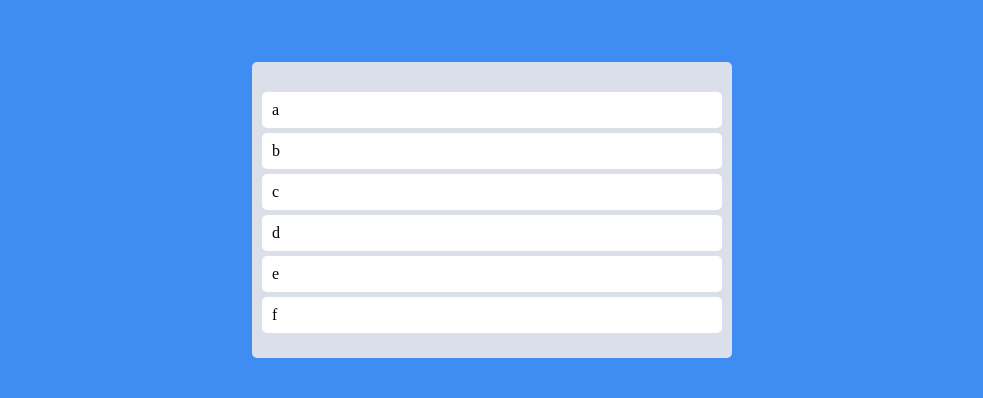
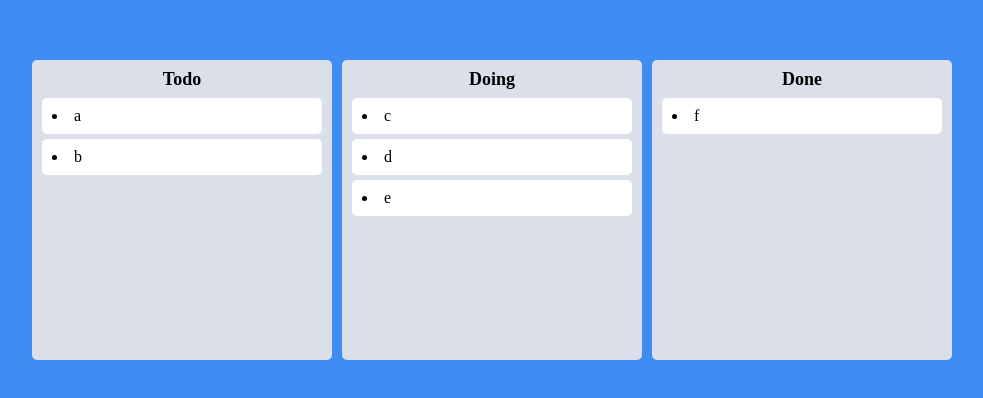
Before and after one commit to jhchoi1182/todo-dndable, a React (Create React App) app: page / in a window 1280 px wide. Shown: the part 190-588 px from the top of the page, without its empty margins (148-1131 px from the left). Built offline with nearby package versions, Linux system fonts and the light colour scheme.

Commit message:
테이블 분리

```diff
--- a/src/atoms.ts
+++ b/src/atoms.ts
@@ -1,6 +1,14 @@
 import { atom } from "recoil";
 
-export const todoState = atom({
-  key: "todo",
-  default: ["a", "b", "c", "d", "e", "f"],
+interface IToDoState {
+  [key: string]: string[];
+}
+
+export const todoState = atom<IToDoState>({
+  key: "toDo",
+  default: {
+    Todo: ["a", "b"],
+    Doing: ["c", "d", "e"],
+    Done: ["f"],
+  },
 });
--- /dev/null
+++ b/src/components/Board.tsx
@@ -0,0 +1,45 @@
+import React from "react";
+import { Droppable } from "react-beautiful-dnd";
+import styled from "styled-components";
+import DraggableCard from "./DraggableCard";
+
+interface IBoardPros {
+  todos: string[];
+  boardId: string;
+}
+
+const Board = ({ todos, boardId }: IBoardPros) => {
+  return (
+    <Wrapper>
+      <Title>{boardId}</Title>
+      <Droppable droppableId={boardId}>
+        {(provided) => (
+          <div ref={provided.innerRef} {...provided.droppableProps}>
+            {todos.map((todo, i) => (
+              <DraggableCard key={todo} todo={todo} index={i} />
+            ))}
+            {provided.placeholder}
+          </div>
+        )}
+      </Droppable>
+    </Wrapper>
+  );
+};
+
+export default Board;
+
+const Wrapper = styled.div`
+  width: 300px;
+  padding: 20px 10px;
+  padding-top: 10px;
+  background-color: ${(props) => props.theme.boardColor};
+  border-radius: 5px;
+  min-height: 300px;
+`;
+
+const Title = styled.h2`
+  text-align: center;
+  font-weight: 600;
+  margin-bottom: 10px;
+  font-size: 18px;
+`;
--- a/src/components/Trello.tsx
+++ b/src/components/Trello.tsx
@@ -3,37 +3,34 @@ import { DragDropContext, Draggable, Droppable, DropResult } from "react-beautif
 import { useRecoilState } from "recoil";
 import styled from "styled-components";
 import { todoState } from "../atoms";
-import DraggableCard from "./DraggableCard";
+import Board from "./Board";
 
 const Trello = () => {
   const [todos, setTodos] = useRecoilState(todoState);
   const onDragEnd = ({ draggableId, destination, source }: DropResult) => {
-    if (!destination) return;
-    setTodos((oldTodos) => {
-      const todos = [...oldTodos];
+    if (source.droppableId === destination?.droppableId) {
+      setTodos((prev) => {
+        const todos = [...prev[source.droppableId]];
         todos.splice(source.index, 1);
         todos.splice(destination?.index, 0, draggableId);
-      return todos;
+        return {
+          ...prev,
+          [source.droppableId]: todos,
+        };
       });
+    }
   };
 
   return (
+    <DragDropContext onDragEnd={onDragEnd}>
       <Wrapper>
         <Boards>
-        <DragDropContext onDragEnd={onDragEnd}>
-          <Droppable droppableId="one">
-            {(provided) => (
-              <Board ref={provided.innerRef} {...provided.droppableProps}>
-                {todos.map((todo, i) => (
-                  <DraggableCard key={todo} todo={todo} index={i} />
+          {Object.keys(todos).map((boardId) => (
+            <Board boardId={boardId} key={boardId} todos={todos[boardId]} />
           ))}
-                {provided.placeholder}
-              </Board>
-            )}
-          </Droppable>
-        </DragDropContext>
         </Boards>
       </Wrapper>
+    </DragDropContext>
   );
 };
 
@@ -41,8 +38,7 @@ export default Trello;
 
 const Wrapper = styled.div`
   display: flex;
-  max-width: 480px;
-  width: 100%;
+  width: 100vw;
   margin: 0 auto;
   justify-content: center;
   align-items: center;
@@ -50,15 +46,9 @@ const Wrapper = styled.div`
 `;
 
 const Boards = styled.div`
-  display: grid;
+  display: flex;
+  justify-content: center;
+  align-items: flex-start;
   width: 100%;
-  grid-template-columns: repeat(1, 1fr);
+  gap: 10px;
 `;
-
-const Board = styled.ul`
-  padding: 20px 10px;
-  padding-top: 30px;
-  background-color: ${(props) => props.theme.boardColor};
-  border-radius: 5px;
-  min-height: 200px;
-`;
```
Lines whose indentation alone changed are shown as unchanged.
